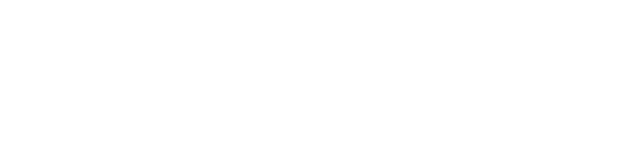
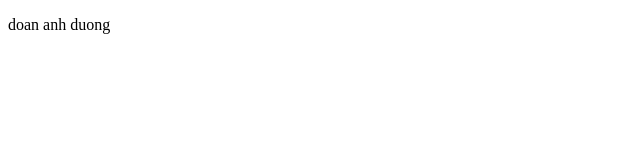
Before and after one commit to doananhduong/BT-HTCNW, a plain HTML site: page Tuan1/bai1.html in a window 1280 px wide. Shown: the whole page, without its empty margins (0-640 px from the left). Drawn offline with Linux system fonts and the light colour scheme.

Commit message:
Update bai1.html

```diff
--- a/Tuan1/bai1.html
+++ b/Tuan1/bai1.html
@@ -11,6 +11,6 @@
     <title>Document</title>
 </head>
 <body>
-
+    <P>doan anh duong</P>
 </body>
 </html>
```
